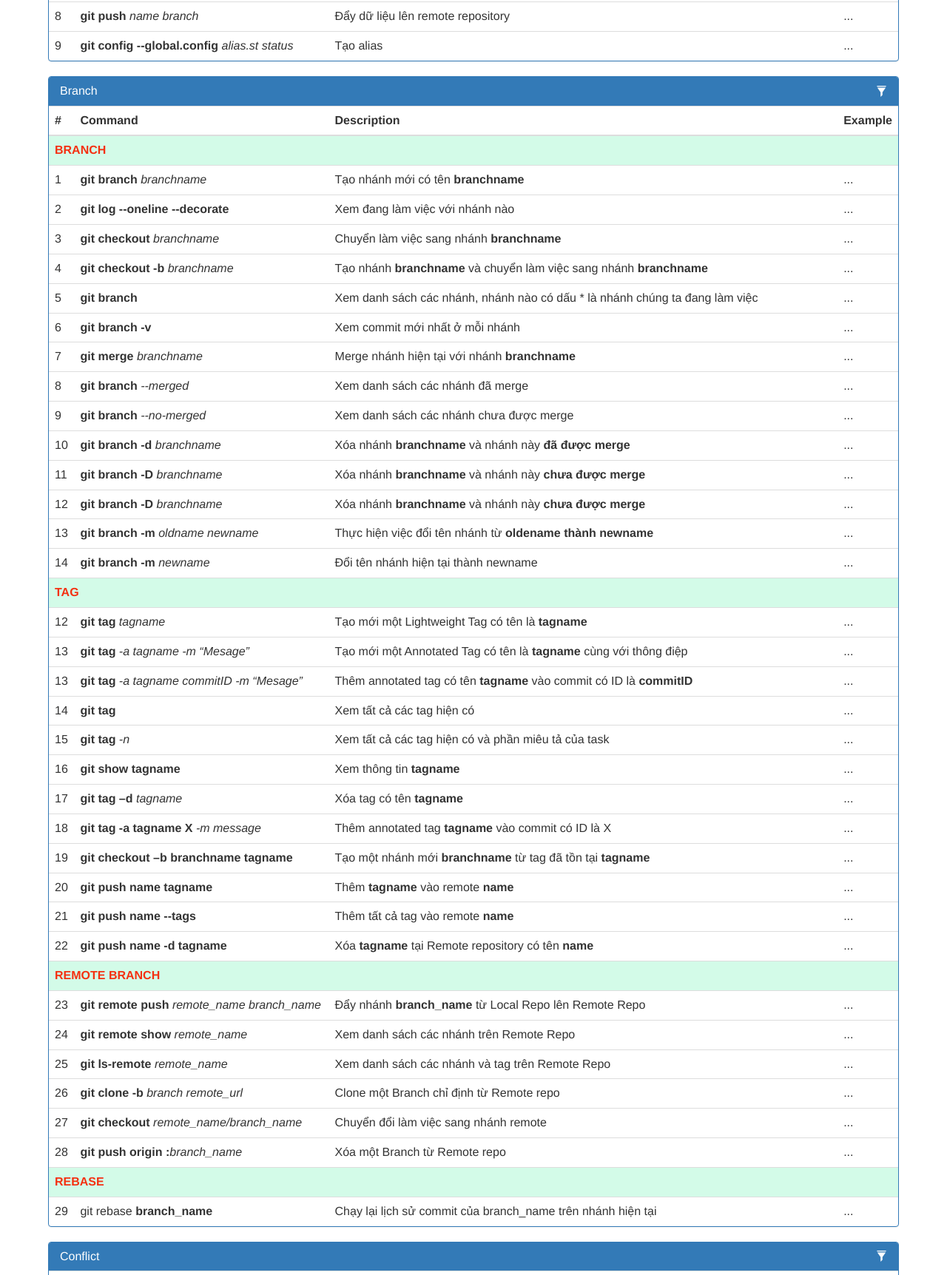
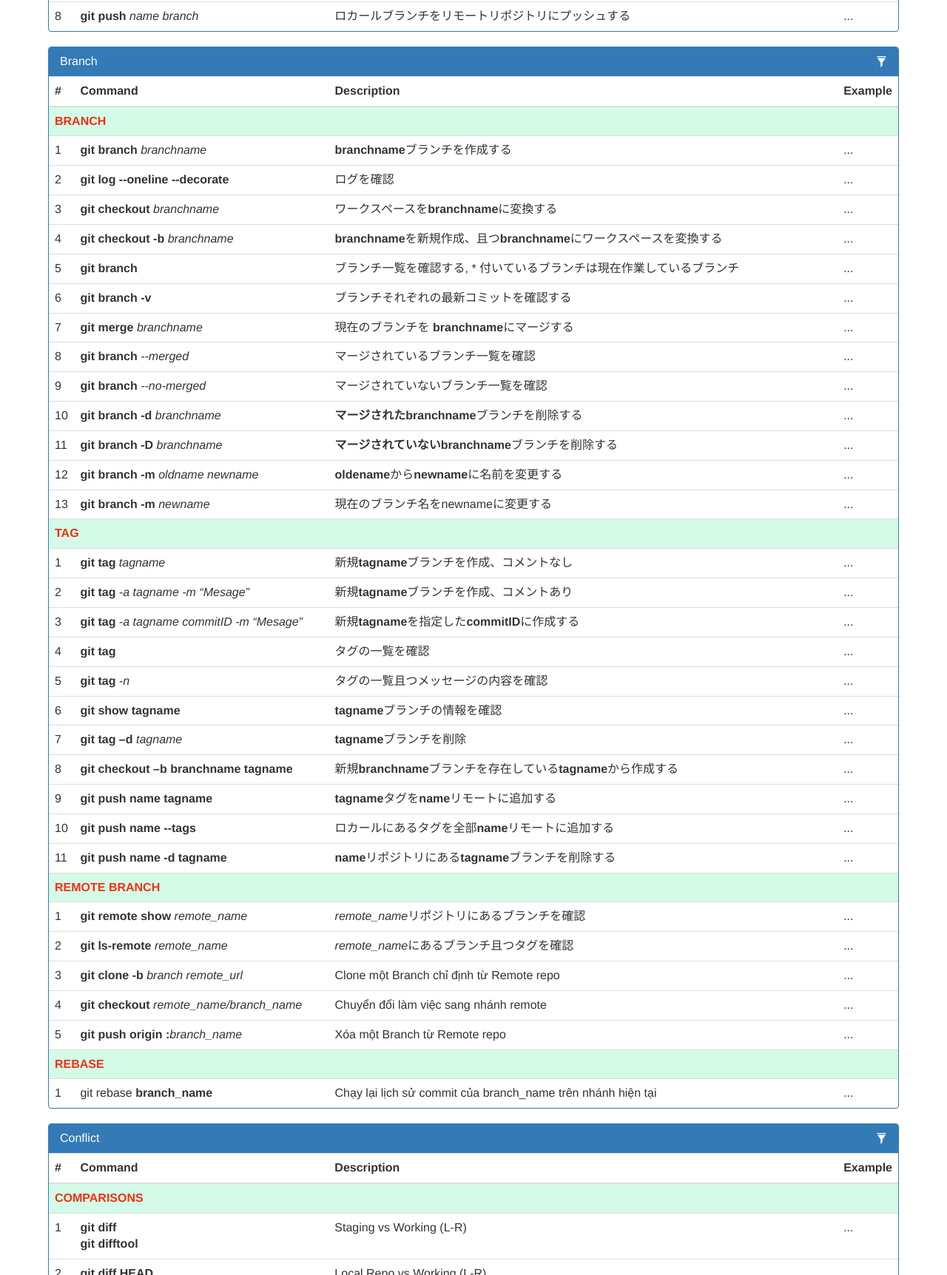
Before and after one commit to hikarihust/git_cheatsheet, a plain HTML site: page index.html in a window 1280 px wide. Shown: the part 1076-2800 px from the top of the page at 74% size. Drawn offline with Linux system fonts and the light colour scheme.

Commit message:
日本語

```diff
--- a/index.html
+++ b/index.html
@@ -50,91 +50,91 @@
 						<tr>
 							<td>1</td>
 							<td><strong>git init</strong></td>
-							<td>Khởi tạo một Local Repository</td>
+							<td>ローカルリポジトリを作成する</td>
 							<td>...</td>
 						</tr>
 
 						<tr>
 							<td>2</td>
 							<td><strong>git status</strong></td>
-							<td>Kiểm tra trạng thái các files của repository</td>
+							<td>リポジトリにあるファイルのステータスを確認する</td>
 							<td>...</td>
 						</tr>
 
 						<tr>
 							<td>3</td>
 							<td><strong>git add</strong> <i>fileName</i></td>
-							<td>Thêm <strong>fileName</strong> vào trạng thái Staged</td>
+							<td><strong>fileName</strong>をステージングステータスに追加</td>
 							<td>...</td>
 						</tr>
 
 						<tr>
 							<td>4</td>
 							<td><strong>git add</strong> <i>*</i></td>
-							<td>Thêm tất cả tập tin ở trạng thái Working vào trạng thái Staged</td>
+							<td>ワーキング状態のすべてのファイルをステージング状態に追加</td>
 							<td>...</td>
 						</tr>
 
 						<tr>
 							<td>5</td>
-							<td><strong>git commit --m</strong> <i>“Message”</i></td>
-							<td>Commit files nằm trong trạng thái Staged kèm theo thông điệp <strong>“Message”</strong></td>
+							<td><strong>git commit -m</strong> <i>“Message”</i></td>
+							<td><strong>“Message”</strong>でステージングされた状態をコミットする</td>
 							<td>...</td>
 						</tr>
 
 						<tr>
 							<td>6</td>
-							<td><strong>git commit -a --m</strong> <i>“Message”</i></td>
-							<td>Commit files đã hoặc chưa nằm trong trạng thái Staged kèm theo thông điệp <strong>“Message”</strong></td>
+							<td><strong>git commit -a -m</strong> <i>“Message”</i></td>
+							<td><strong>“Message”</strong>でステージングに入っている、入っていないファイルをコミットする</td>
 							<td>...</td>
 						</tr>
 
 						<tr>
 							<td>7</td>
 							<td><strong>git log</strong></td>
-							<td>Xem log các commit trong Repository (tham khảo thêm các param)</td>
+							<td>コミット一覧を確認する</td>
 							<td>...</td>
 						</tr>
 
 						<tr>
 							<td>8</td>
 							<td><strong>git reset HEAD</strong> <i>filename</i></td>
-							<td>Xóa <strong>fileName</strong> ra khỏi trạng thái Staged (file vẫn còn tồn tại)</td>
+							<td>ステージングにある<strong>fileName</strong>をステージングから外す</td>
 							<td>...</td>
 						</tr>
 
 						<tr>
 							<td>9</td>
 							<td><strong>git rm --f </strong> <i>filename</i></td>
-							<td>Xóa <strong>fileName</strong> ra khỏi trạng thái Staged và xóa khỏi ổ cứng (file không còn tồn tại)</td>
+							<td>ステージングにある<strong>fileName</strong>をステージングから外す。且つファイルを削除する</td>
 							<td>...</td>
 						</tr>
 
 						<tr>
 							<td>10</td>
 							<td><strong>git rm --cached </strong> <i>filename</i></td>
-							<td>Xóa <strong>fileName</strong> ra khỏi trạng thái Staged (file vẫn còn tồn tại)</td>
+							<td>ステージングにある<strong>fileName</strong>をステージングから外す。ファイルを削除しない</td>
 							<td>...</td>
 						</tr>
 
 						<tr>
 							<td>11</td>
 							<td><strong>git checkout </strong> <i>-- filename</i></td>
-							<td>Quay về trạng thái trước của tập tin <strong>filename</strong></td>
+							<td><strong>filename</strong>の直接のコミットの状態に戻す</td>
 							<td>...</td>
 						</tr>
 
 						<tr>
 							<td>12</td>
 							<td><strong>git mv </strong> <i>fileName1 fileName2</i></td>
-							<td>Đổi tên <strong>fileName1</strong> thành <strong>fileName2</strong> </td>
+							<td><strong>fileName1</strong>名から<strong>fileName2</strong>名に変更する</td>
 							<td>...</td>
 						</tr>
 
 						<tr>
 							<td>13</td>
 							<td><strong>git commit --amend</strong> </td>
-							<td>Nhập 1 commit về commit trước đó</td>
+							<td>コミット且つ直前のコミットと合体する</td>
 							<td>...</td>
 						</tr>
 					</tbody>
@@ -169,63 +169,56 @@
 						<tr>
 							<td>1</td>
 							<td><strong>git clone repository </strong><i> [directory]</i></td>
-							<td>Clone Remote Teposity <strong>reposity</strong> và đặt vào folder <strong>[directory]</strong></td>
+							<td>リモートの<strong>repository</strong>クーロン<strong>[directory]</strong>を指定すれば<strong>[directory]</strong>にクーロンする</td>
 							<td>...</td>
 						</tr>
 
 						<tr>
 							<td>2</td>
 							<td><strong>git remote –v</strong></td>
-							<td>Xem thông tin Remote reposity hiện tại</td>
+							<td>現在のリモート情報を確認する</td>
 							<td>...</td>
 						</tr>
 
 						<tr>
 							<td>3</td>
 							<td><strong>git remote show </strong><i>name</i></td>
-							<td>Xem thông tin <strong>name</strong> hiện tại</td>
+							<td>現在のリモートの<strong>name</strong>を確認する</td>
 							<td>...</td>
 						</tr>
 
 						<tr>
 							<td>4</td>
 							<td><strong>git remote add </strong><i>name repository</i></td>
-							<td>Add Local Repository lên Remote Repository tại <strong>repository</strong> và đặt tên nó là <strong>name</strong></td>
+							<td>現在のローカルを<strong>name</strong>でリモート<strong>repository</strong>追加する</td>
 							<td>...</td>
 						</tr>
 
 						<tr>
 							<td>5</td>
 							<td><strong>git remote rename </strong><i>name1 name2</i></td>
-							<td>Đổi tên <strong>name1</strong> thành <strong>name2</strong></td>
+							<td>リモート名を<strong>name1</strong>から<strong>name2</strong>に変更する</td>
 							<td>...</td>
 						</tr>
 
 						<tr>
 							<td>6</td>
 							<td><strong>git remote remove </strong><i>name</i></td>
-							<td>Xóa remote <strong>name</strong></td>
+							<td><strong>name</strong>リモートを削除する</td>
 							<td>...</td>
 						</tr>
 
 						<tr>
 							<td>7</td>
 							<td><strong>git pull </strong><i>name branch</i></td>
-							<td>Kiểm tra sự thay đổi trên Remote Repository và merge vào phiên làm việc hiện tại</td>
+							<td>リモートリポジトリとロカールバージョンが違えばマージする</td>
 							<td>...</td>
 						</tr>
 
 						<tr>
 							<td>8</td>
 							<td><strong>git push </strong><i>name branch</i></td>
-							<td>Đẩy dữ liệu lên remote repository</td>
-							<td>...</td>
-						</tr>
-
-						<tr>
-							<td>9</td>
-							<td><strong>git config --global.config </strong><i>alias.st status</i></td>
-							<td>Tạo alias</td>
+							<td>ロカールブランチをリモートリポジトリにプッシュする</td>
 							<td>...</td>
 						</tr>
 					</tbody>
@@ -265,97 +258,90 @@
 						<tr>
 							<td>1</td>
 							<td><strong>git branch</strong><i> branchname</i></td>
-							<td>Tạo nhánh mới có tên <strong>branchname</strong> </td>
+							<td><strong>branchname</strong>ブランチを作成する</td>
 							<td>...</td>
 						</tr>
 
 						<tr>
 							<td>2</td>
 							<td><strong>git log --oneline --decorate</strong></td>
-							<td>Xem đang làm việc với nhánh nào</td>
+							<td>ログを確認</td>
 							<td>...</td>
 						</tr>
 
 						<tr>
 							<td>3</td>
 							<td><strong>git checkout</strong><i> branchname</i></td>
-							<td>Chuyển làm việc sang nhánh <strong>branchname</strong></td>
+							<td>ワークスペースを<strong>branchname</strong>に変換する</td>
 							<td>...</td>
 						</tr>
 						<tr>
 							<td>4</td>
 							<td><strong>git checkout -b</strong><i> branchname</i></td>
-							<td>Tạo nhánh  <strong>branchname</strong> và chuyển làm việc sang nhánh <strong>branchname</strong></td>
+							<td><strong>branchname</strong>を新規作成、且つ<strong>branchname</strong>にワークスペースを変換する</td>
 							<td>...</td>
 						</tr>
 
 						<tr>
 							<td>5</td>
 							<td><strong>git branch</strong></td>
-							<td>Xem danh sách các nhánh, nhánh nào có dấu * là nhánh chúng ta đang làm việc</td>
+							<td>ブランチ一覧を確認する, * 付いているブランチは現在作業しているブランチ</td>
 							<td>...</td>
 						</tr>
 
 						<tr>
 							<td>6</td>
 							<td><strong>git branch -v</strong></td>
-							<td>Xem commit mới nhất ở mỗi nhánh</td>
+							<td>ブランチそれぞれの最新コミットを確認する</td>
 							<td>...</td>
 						</tr>
 
 						<tr>
 							<td>7</td>
 							<td><strong>git merge </strong><i> branchname</i></td>
-							<td>Merge nhánh hiện tại với nhánh<strong> branchname</strong></td>
+							<td>現在のブランチを<strong> branchname</strong>にマージする</td>
 							<td>...</td>
 						</tr>
 
 						<tr>
 							<td>8</td>
 							<td><strong>git branch </strong><i>--merged</i></td>
-							<td>Xem danh sách các nhánh đã merge </td>
+							<td>マージされているブランチ一覧を確認</td>
 							<td>...</td>
 						</tr>
 
 						<tr>
 							<td>9</td>
 							<td><strong>git branch </strong><i>--no-merged</i></td>
-							<td>Xem danh sách các nhánh chưa được merge</td>
+							<td>マージされていないブランチ一覧を確認</td>
 							<td>...</td>
 						</tr>
 
 						<tr>
 							<td>10</td>
 							<td><strong>git branch -d </strong><i>branchname</i></td>
-							<td>Xóa nhánh <strong>branchname</strong> và nhánh này <strong>đã được merge</strong></td>
+							<td><strong>マージされたbranchname</strong>ブランチを削除する</td>
 							<td>...</td>
 						</tr>
 
 						<tr>
 							<td>11</td>
 							<td><strong>git branch -D </strong><i>branchname</i></td>
-							<td>Xóa nhánh <strong>branchname</strong> và nhánh này <strong>chưa được merge</strong></td>
+							<td><strong>マージされていないbranchname</strong>ブランチを削除する</td>
 							<td>...</td>
 						</tr>
 
 						<tr>
 							<td>12</td>
-							<td><strong>git branch -D </strong><i>branchname</i></td>
-							<td>Xóa nhánh <strong>branchname</strong> và nhánh này <strong>chưa được merge</strong></td>
+							<td><strong>git branch -m </strong><i>oldname newname</i></td>
+							<td><strong>oldename</strong>から<strong>newname</strong>に名前を変更する</td>
 							<td>...</td>
 						</tr>
 
 						<tr>
 							<td>13</td>
-							<td><strong>git branch -m </strong><i>oldname newname</i></td>
-							<td>Thực hiện việc đổi tên nhánh từ <strong>oldename<strong> thành </strong>newname</strong></td>
-							<td>...</td>
-						</tr>
-
-						<tr>
-							<td>14</td>
 							<td><strong>git branch -m </strong><i>newname</i></td>
-							<td>Đổi tên nhánh hiện tại thành </strong>newname</strong></td>
+							<td>現在のブランチ名を</strong>newname</strong>に変更する</td>
 							<td>...</td>
 						</tr>
 						<!-- BRANCH : END -->
@@ -365,86 +351,79 @@
 							<td colspan="4" class="subtopic">TAG</td>
 						</tr>
 						<tr>
-							<td>12</td>
+							<td>1</td>
 							<td><strong>git tag </strong><i>tagname</i></td>
-							<td>Tạo mới một Lightweight Tag có tên là <strong>tagname</strong></td>
+							<td>新規<strong>tagname</strong>ブランチを作成、コメントなし</td>
 							<td>...</td>
 						</tr>
 
 						<tr>
-							<td>13</td>
+							<td>2</td>
 							<td><strong>git tag </strong><i>-a tagname -m “Mesage”</i></td>
-							<td>Tạo mới một Annotated Tag có tên là <strong>tagname</strong> cùng với thông điệp</td>
+							<td>新規<strong>tagname</strong>ブランチを作成、コメントあり</td>
 							<td>...</td>
 						</tr>
 
 						<tr>
-							<td>13</td>
+							<td>3</td>
 							<td><strong>git tag </strong><i>-a tagname commitID -m “Mesage”</i></td>
-							<td>Thêm annotated tag có tên <strong>tagname</strong> vào commit có ID là <strong>commitID</strong></td>
+							<td>新規<strong>tagname</strong>を指定した<strong>commitID</strong>に作成する</td>
 							<td>...</td>
 						</tr>
 
 						<tr>
-							<td>14</td>
+							<td>4</td>
 							<td><strong>git tag </strong></td>
-							<td>Xem tất cả các tag hiện có</td>
+							<td>タグの一覧を確認</td>
 							<td>...</td>
 						</tr>
 
 						<tr>
-							<td>15</td>
+							<td>5</td>
 							<td><strong>git tag </strong> <i>-n</i></td>
-							<td>Xem tất cả các tag hiện có và phần miêu tả của task</td>
+							<td>タグの一覧且つメッセージの内容を確認</td>
 							<td>...</td>
 						</tr>
 
 						<tr>
-							<td>16</td>
+							<td>6</td>
 							<td><strong>git show tagname</strong></td>
-							<td>Xem thông tin <strong>tagname</strong></td>
+							<td><strong>tagname</strong>ブランチの情報を確認</td>
 							<td>...</td>
 						</tr>
 
 						<tr>
-							<td>17</td>
+							<td>7</td>
 							<td><strong>git tag –d </strong><i>tagname</i></td>
-							<td>Xóa tag có tên <strong>tagname</strong></td>
+							<td><strong>tagname</strong>ブランチを削除</td>
 							<td>...</td>
 						</tr>
 
 						<tr>
-							<td>18</td>
-							<td><strong>git tag -a tagname X </strong><i>-m message</i></td>
-							<td>Thêm annotated tag <strong>tagname</strong> vào commit có ID là X</td>
+							<td>8</td>
+							<td><strong>git checkout –b branchname tagname</strong></td>
+							<td>新規<strong>branchname</strong>ブランチを存在している<strong>tagname</strong>から作成する</td>
 							<td>...</td>
 						</tr>
 
 						<tr>
-							<td>19</td>
-							<td><strong>git checkout –b branchname tagname</strong></td>
-							<td>Tạo một nhánh mới <strong>branchname</strong> từ tag đã tồn tại <strong>tagname</strong></td>
+							<td>9</td>
+							<td><strong>git push name tagname</strong></td>
+							<td><strong>tagname</strong>タグを<strong>name</strong>リモートに追加する</td>
 							<td>...</td>
 						</tr>
 
 						<tr>
-							<td>20</td>
-							<td><strong>git push name tagname</strong></td>
-							<td>Thêm <strong>tagname</strong> vào remote <strong>name</strong></td>
+							<td>10</td>
+							<td><strong>git push name --tags</strong></td>
+							<td>ロカールにあるタグを全部<strong>name</strong>リモートに追加する</td>
 							<td>...</td>
 						</tr>
 
 						<tr>
-							<td>21</td>
-							<td><strong>git push name --tags</strong></td>
-							<td>Thêm tất cả tag vào remote <strong>name</strong></td>
-							<td>...</td>
-						</tr>
-
-						<tr>
-							<td>22</td>
+							<td>11</td>
 							<td><strong>git push name -d tagname</strong></td>
-							<td>Xóa <strong>tagname</strong> tại Remote repository có tên <strong>name</strong></td>
+							<td><strong>name</strong>リポジトリにある<strong>tagname</strong>ブランチを削除する</td>
 							<td>...</td>
 						</tr>
 						<!-- TAG : END -->
@@ -453,43 +432,37 @@
 						<tr>
 							<td colspan="4" class="subtopic">REMOTE BRANCH</td>
 						</tr>
+
 						<tr>
-							<td>23</td>
-							<td><strong>git remote push </strong> <i>remote_name branch_name</i></td>
-							<td>Đẩy nhánh <strong>branch_name</strong> từ Local Repo lên Remote Repo</td>
+							<td>1</td>
+							<td><strong>git remote show </strong> <i>remote_name</i></td>
+							<td><i>remote_name</i>リポジトリにあるブランチを確認</td>
 							<td>...</td>
 						</tr>
 
 						<tr>
-							<td>24</td>
-							<td><strong>git remote show </strong> <i>remote_name</i></td>
-							<td>Xem danh sách các nhánh trên Remote Repo</td>
+							<td>2</td>
+							<td><strong>git ls-remote  </strong> <i>remote_name</i></td>
+							<td><i>remote_name</i>にあるブランチ且つタグを確認</td>
 							<td>...</td>
 						</tr>
 
 						<tr>
-							<td>25</td>
-							<td><strong>git ls-remote  </strong> <i>remote_name</i></td>
-							<td>Xem danh sách các nhánh và tag trên Remote Repo</td>
-							<td>...</td>
-						</tr>
-
-						<tr>
-							<td>26</td>
+							<td>3</td>
 							<td><strong>git clone -b </strong> <i>branch remote_url</i></td>
 							<td>Clone một Branch chỉ định từ Remote repo</td>
 							<td>...</td>
 						</tr>
 
 						<tr>
-							<td>27</td>
+							<td>4</td>
 							<td><strong>git checkout </strong> <i>remote_name/branch_name</i></td>
 							<td>Chuyển đổi làm việc sang nhánh remote</td>
 							<td>...</td>
 						</tr>
 
 						<tr>
-							<td>28</td>
+							<td>5</td>
 							<td><strong>git push origin :</strong><i>branch_name</i></td>
 							<td>Xóa một Branch từ Remote repo</td>
 							<td>...</td>
@@ -501,7 +474,7 @@
 							<td colspan="4" class="subtopic">REBASE</td>
 						</tr>
 						<tr>
-							<td>29</td>
+							<td>1</td>
 							<td>git rebase <strong>branch_name</strong></td>
 							<td>Chạy lại lịch sử commit của branch_name trên nhánh hiện tại</td>
 							<td>...</td>
```
